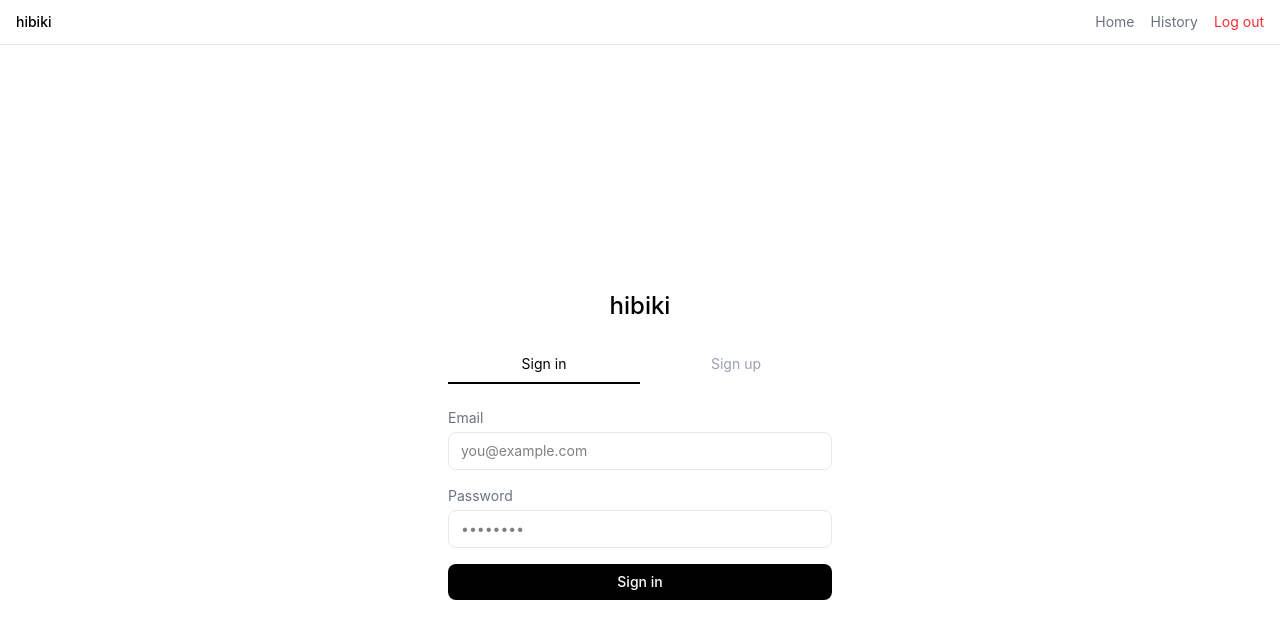
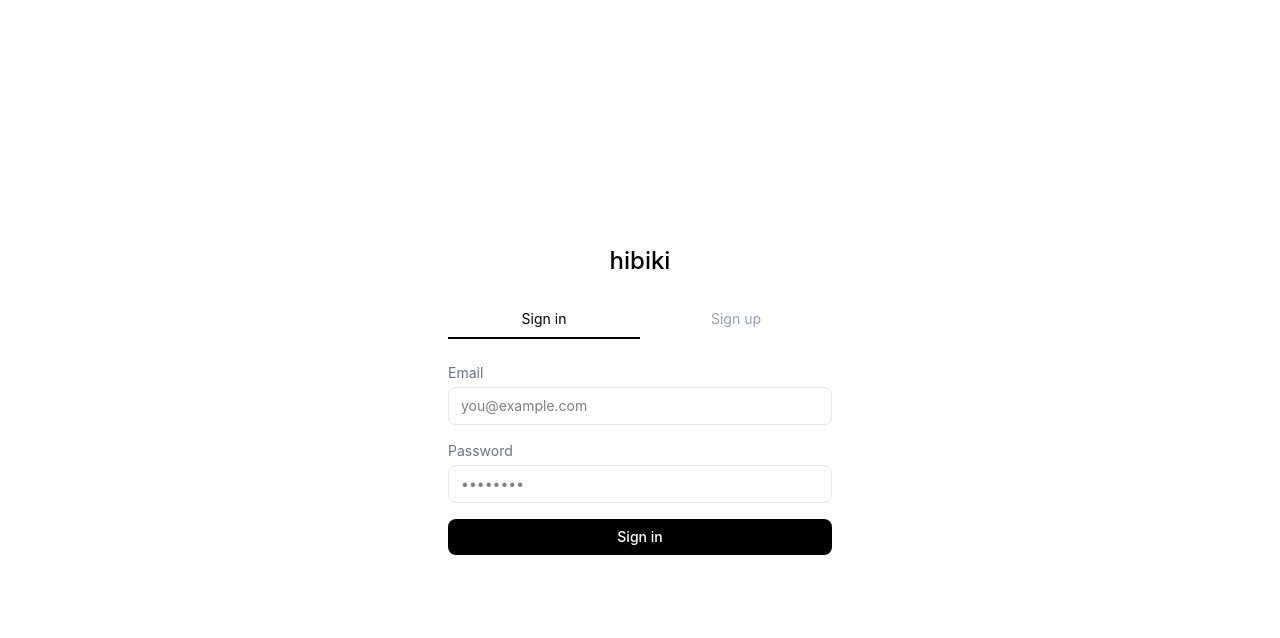
Before and after one commit to piero-ac/Hibiki, a React (Vite) app: page /auth in a window 1280 px wide. Shown: the top 638 px of the page. Built offline with nearby package versions, Linux system fonts and the light colour scheme; no server answers.

Commit message:
Hide navbar in auth page

```diff
--- a/src/routes/__root.tsx
+++ b/src/routes/__root.tsx
@@ -1,4 +1,4 @@
-import { Outlet, createRootRoute } from '@tanstack/react-router'
+import { Outlet, createRootRoute, useLocation } from '@tanstack/react-router'
 import { TanStackRouterDevtoolsPanel } from '@tanstack/react-router-devtools'
 import { TanStackDevtools } from '@tanstack/react-devtools'
 import { Navigation } from '@/components/Navigation'
@@ -10,9 +10,11 @@ export const Route = createRootRoute({
 })
 
 function RootComponent() {
+  const location = useLocation()
+  const hideNav = location.pathname === '/auth'
   return (
     <>
-      <Navigation />
+      {!hideNav && <Navigation />}
       <Outlet />
       <TanStackDevtools
         config={{
```
